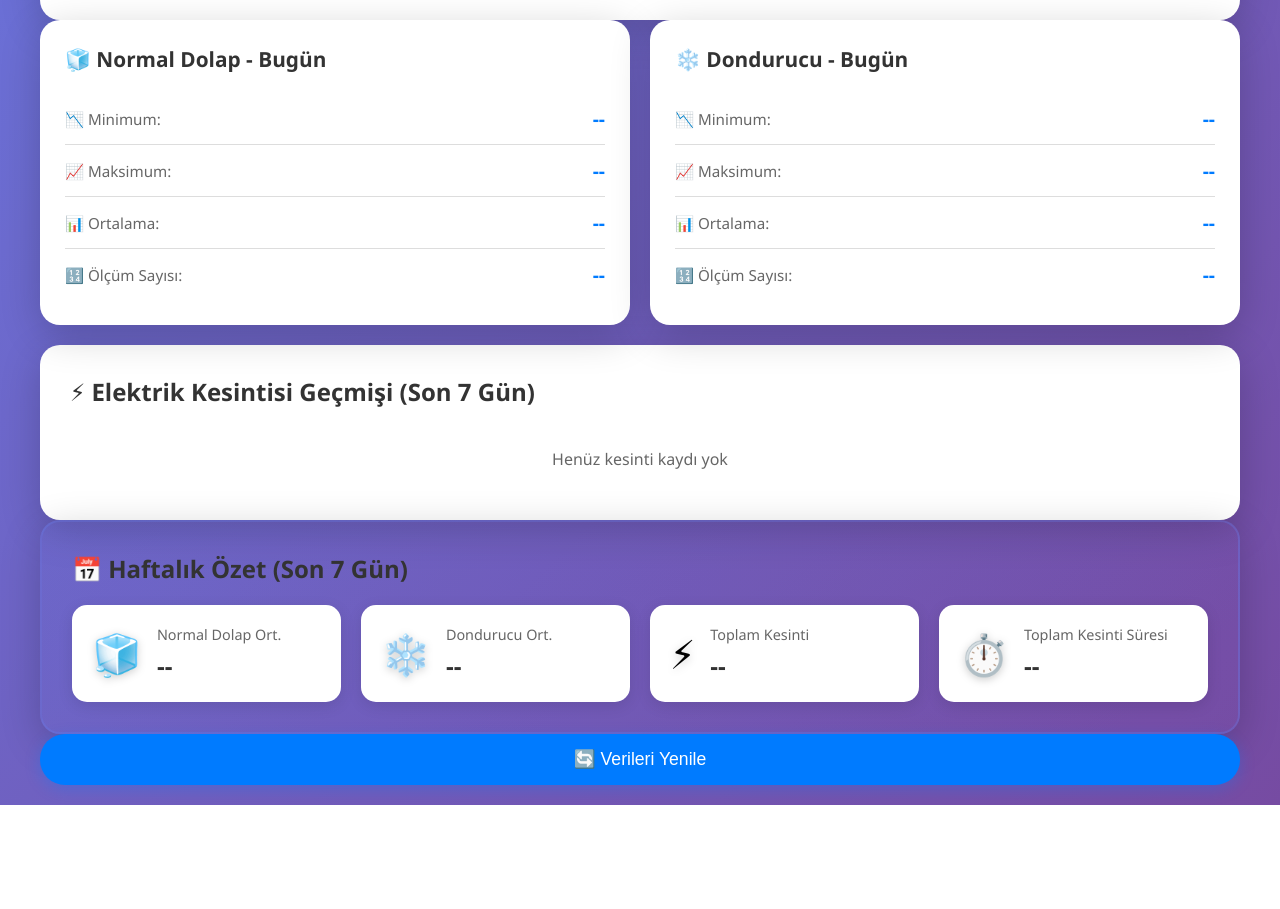
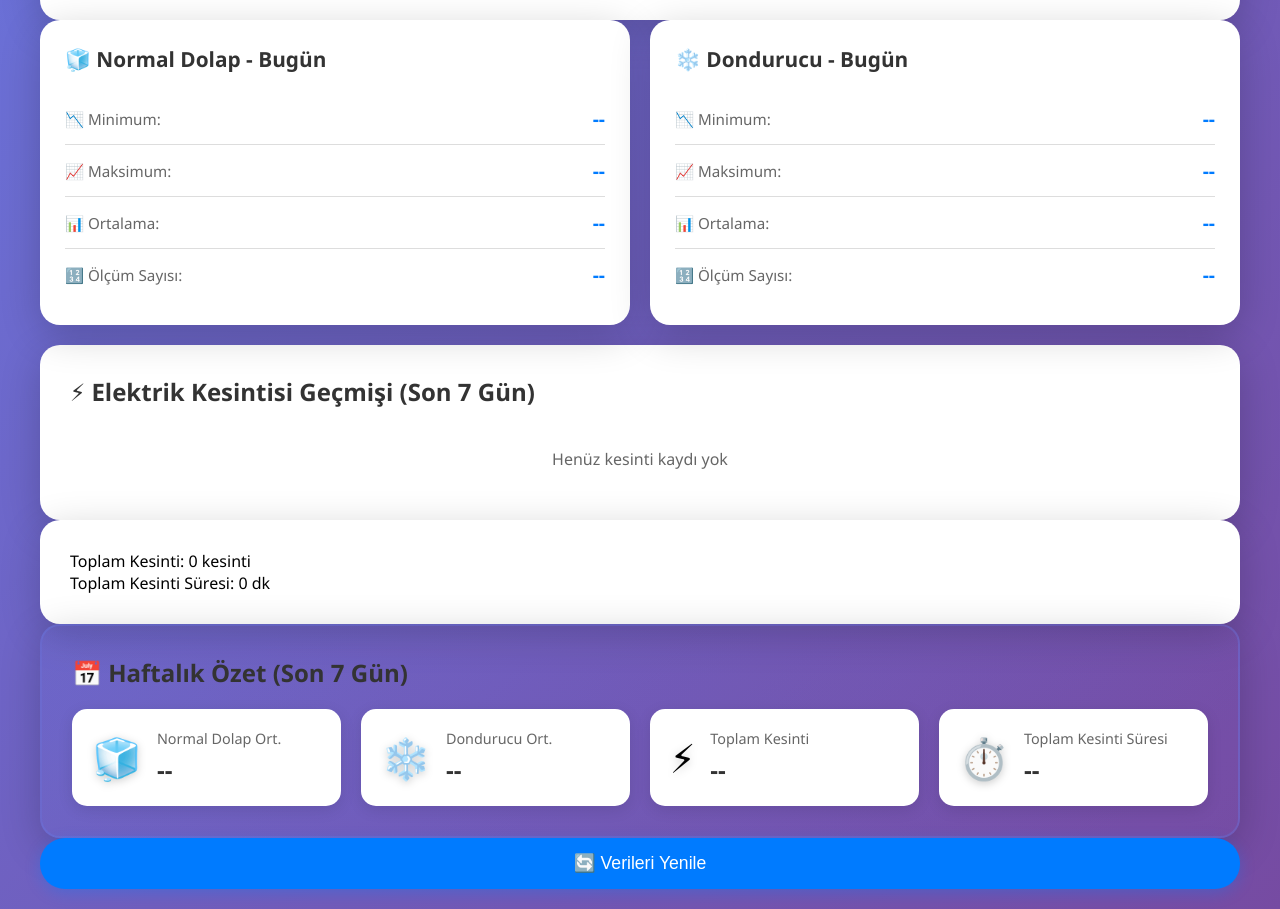
Before and after one commit to ilhamimetin/fridge-dashboard, a plain HTML site: page index.html in a window 1280 px wide. Shown: the part 842-1751 px from the top of the page. Before the commit the page ends 1647 px from the top, so only its background shows below. Drawn offline with nearby package versions, Linux system fonts and the light colour scheme; no server answers.

Commit message:
Update index.html

```diff
--- a/index.html
+++ b/index.html
@@ -135,12 +135,19 @@
 <!-- Elektrik Kesintisi Geçmişi -->
 <div class="card full-width">
     <h2>⚡ Elektrik Kesintisi Geçmişi (Son 7 Gün)</h2>
-    <div id="outageHistory">
+    <div id="outage-history">
         <p style="color: var(--text-secondary); text-align: center; padding: 20px;">
             Henüz kesinti kaydı yok
         </p>
     </div>
 </div>
+
+<!-- Toplam Kesinti -->
+<div class="card full-width">
+    <div>Toplam Kesinti: <span id="total-outages">0 kesinti</span></div>
+    <div>Toplam Kesinti Süresi: <span id="total-outage-duration">0 dk</span></div>
+</div>
+
 
 <!-- Haftalık Özet -->
 <div class="card full-width weekly-summary">
```
